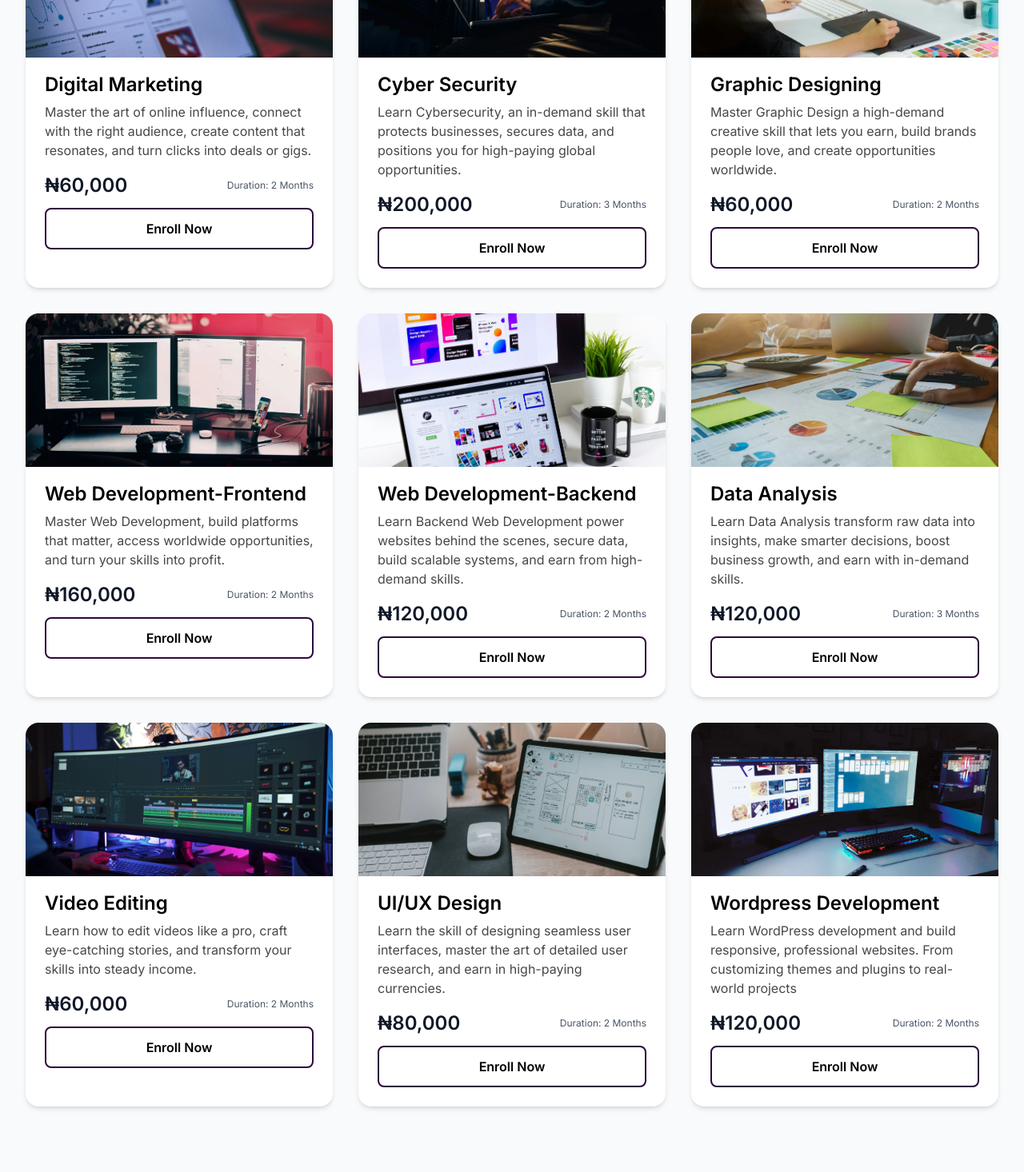
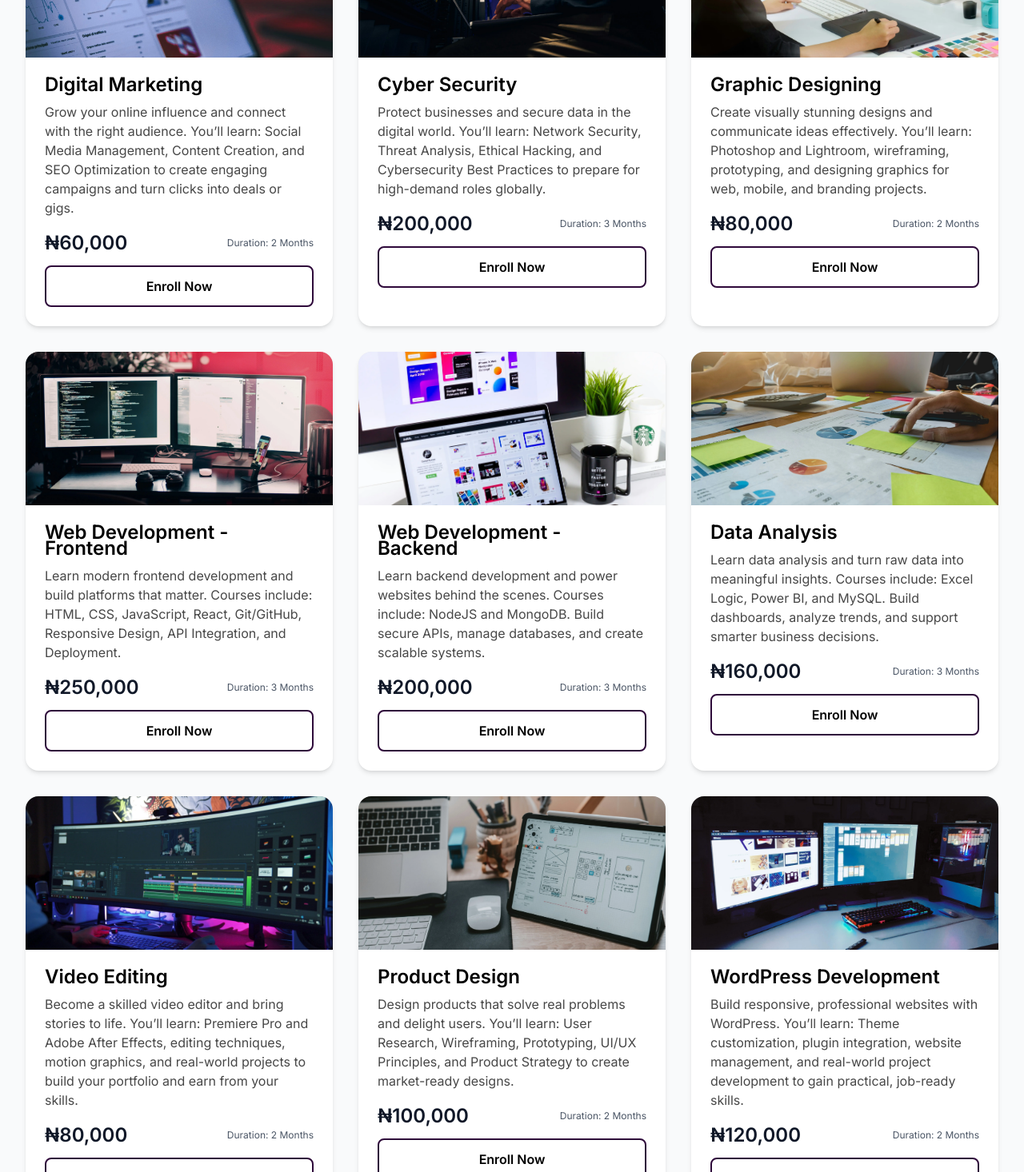
Before and after one commit to Mexican1922/project-apex, a React (Vite) app: page / in a window 1280 px wide. Shown: the part 1220-2686 px from the top of the page at 80% size. Built offline with nearby package versions, Linux system fonts and the light colour scheme.

Commit message:
Updated the descriptions in all the courses

```diff
--- a/src/components/CoursesSection.tsx
+++ b/src/components/CoursesSection.tsx
@@ -15,7 +15,7 @@ const CoursesSection: React.FC = () => {
       id: 1,
       title: "Digital Marketing",
       description:
-        "Master the art of online influence, connect with the right audience, create content that resonates, and turn clicks into deals or gigs.",
+        "Grow your online influence and connect with the right audience.\n\nYou’ll learn: Social Media Management, Content Creation, and SEO Optimization to create engaging campaigns and turn clicks into deals or gigs.",
       price: "₦60,000",
       duration: "2 Months",
       image: "/images/digital-marketing.webp",
@@ -24,7 +24,7 @@ const CoursesSection: React.FC = () => {
       id: 2,
       title: "Cyber Security",
       description:
-        "Learn Cybersecurity, an in-demand skill that protects businesses, secures data, and positions you for high-paying global opportunities.",
+        "Protect businesses and secure data in the digital world.\n\nYou’ll learn: Network Security, Threat Analysis, Ethical Hacking, and Cybersecurity Best Practices to prepare for high-demand roles globally.",
       price: "₦200,000",
       duration: "3 Months",
       image: "/images/cyber-security.webp",
@@ -33,35 +33,35 @@ const CoursesSection: React.FC = () => {
       id: 3,
       title: "Graphic Designing",
       description:
-        "Master Graphic Design a high-demand creative skill that lets you earn, build brands people love, and create opportunities worldwide.",
-      price: "₦60,000",
+        "Create visually stunning designs and communicate ideas effectively.\n\nYou’ll learn: Photoshop and Lightroom, wireframing, prototyping, and designing graphics for web, mobile, and branding projects.",
+      price: "₦80,000",
       duration: "2 Months",
       image: "/images/graphic-design.webp",
     },
     {
       id: 4,
-      title: "Web Development-Frontend",
+      title: "Web Development - Frontend",
       description:
-        "Master Web Development, build platforms that matter, access worldwide opportunities, and turn your skills into profit.",
-      price: "₦160,000",
-      duration: "2 Months",
+        "Learn modern frontend development and build platforms that matter.\n\nCourses include: HTML, CSS, JavaScript, React, Git/GitHub, Responsive Design, API Integration, and Deployment.",
+      price: "₦250,000",
+      duration: "3 Months",
       image: "/images/frontend.webp",
     },
     {
       id: 5,
-      title: "Web Development-Backend",
+      title: "Web Development - Backend",
       description:
-        "Learn Backend Web Development power websites behind the scenes, secure data, build scalable systems, and earn from high-demand skills.",
-      price: "₦120,000",
-      duration: "2 Months",
+        "Learn backend development and power websites behind the scenes.\n\nCourses include: NodeJS and MongoDB. Build secure APIs, manage databases, and create scalable systems.",
+      price: "₦200,000",
+      duration: "3 Months",
       image: "/images/backend.webp",
     },
     {
       id: 6,
       title: "Data Analysis",
       description:
-        "Learn Data Analysis transform raw data into insights, make smarter decisions, boost business growth, and earn with in-demand skills.",
-      price: "₦120,000",
+        "Learn data analysis and turn raw data into meaningful insights.\n\nCourses include: Excel Logic, Power BI, and MySQL. Build dashboards, analyze trends, and support smarter business decisions.",
+      price: "₦160,000",
       duration: "3 Months",
       image: "/images/data-analysis.webp",
     },
@@ -69,25 +69,25 @@ const CoursesSection: React.FC = () => {
       id: 7,
       title: "Video Editing",
       description:
-        "Learn how to edit videos like a pro, craft eye-catching stories, and transform your skills into steady income.",
-      price: "₦60,000",
+        "Become a skilled video editor and bring stories to life.\n\nYou’ll learn: Premiere Pro and Adobe After Effects, editing techniques, motion graphics, and real-world projects to build your portfolio and earn from your skills.",
+      price: "₦80,000",
       duration: "2 Months",
       image: "/images/video-editing.webp",
     },
     {
       id: 8,
-      title: "UI/UX Design",
+      title: "Product Design",
       description:
-        "Learn the skill of designing seamless user interfaces, master the art of detailed user research, and earn in high-paying currencies.",
-      price: "₦80,000",
+        "Design products that solve real problems and delight users.\n\nYou’ll learn: User Research, Wireframing, Prototyping, UI/UX Principles, and Product Strategy to create market-ready designs.",
+      price: "₦100,000",
       duration: "2 Months",
       image: "/images/uiux-design.webp",
     },
     {
       id: 9,
-      title: "Wordpress Development",
+      title: "WordPress Development",
       description:
-        "Learn WordPress development and build responsive, professional websites. From customizing themes and plugins to real-world projects",
+        "Build responsive, professional websites with WordPress.\n\nYou’ll learn: Theme customization, plugin integration, website management, and real-world project development to gain practical, job-ready skills.",
       price: "₦120,000",
       duration: "2 Months",
       image: "/images/wordpress.webp",
@@ -112,9 +112,10 @@ const CoursesSection: React.FC = () => {
   return (
     <section id="courses" className="py-12 md:py-16 lg:py-24 bg-gray-50">
       <div className="max-w-7xl mx-auto px-4 sm:px-6 lg:px-8">
-
-        <div className="text-center mb-8 md:mb-12"
-        style={{fontFamily: "var(--font-ui)"}}>
+        <div
+          className="text-center mb-8 md:mb-12"
+          style={{ fontFamily: "var(--font-ui)" }}
+        >
           <h2 className="text-[16px] md:text-2xl lg:text-[32px] font-semibold text-gray-900 mb-2 md:mb-3">
             Explore All Courses
           </h2>
@@ -135,7 +136,7 @@ const CoursesSection: React.FC = () => {
                 height: "256px",
               }}
             >
-              {/* Course Image - Compact */}
+              {/* Course*/}
               <div className="relative h-20 overflow-hidden bg-gray-200">
                 <img
                   src={course.image}
@@ -148,23 +149,23 @@ const CoursesSection: React.FC = () => {
                 />
               </div>
 
-
-              <div className="p-3 flex flex-col h-[176px]"
-              style={{fontFamily: "var(--font-ui)"}}>
+              <div
+                className="p-3 flex flex-col h-[176px]"
+                style={{ fontFamily: "var(--font-ui)" }}
+              >
                 <h3
-  className="text-[12px] font-semibold text-gray-900 leading-5
+                  className="text-[12px] font-semibold text-gray-900 leading-5
              truncate w-full max-w-[170px]"
->
-  {course.title}
-</h3>
-
+                >
+                  {course.title}
+                </h3>
 
                 <p className="text-[8px] text-gray-600 line-clamp-3 py-1 leading-3 flex-grow">
                   {course.description}
                 </p>
 
                 <div className="space-y-1 ">
-                  <div className="flex justify-between items-center text-xs mb-3">
+                  <div className="flex justify-between items-center text-xs mb-2">
                     <span className="font-medium text-gray-900">
                       {course.price}
                     </span>
@@ -199,13 +200,13 @@ const CoursesSection: React.FC = () => {
                   className="w-full h-full object-cover transition-transform duration-300 hover:scale-110"
                   onError={(e) => {
                     e.currentTarget.src =
-                      "https://via.placeholder.com/400x300?text=" + course.title;
+                      "https://via.placeholder.com/400x300?text=" +
+                      course.title;
                   }}
                 />
               </div>
 
-              <div className="p-5"
-              style={{fontFamily: "var(--font-ui)"}}>
+              <div className="p-5" style={{ fontFamily: "var(--font-ui)" }}>
                 <h3 className="text-xl font-semibold text-gray-900 mb-2">
                   {course.title}
                 </h3>
@@ -214,7 +215,7 @@ const CoursesSection: React.FC = () => {
                   {course.description}
                 </p>
 
-                <div className="flex justify-between items-center mb-3">
+                <div className="flex justify-between items-center mb-2">
                   <span className="text-xl font-semibold text-gray-900">
                     {course.price}
                   </span>
@@ -248,15 +249,20 @@ const CoursesSection: React.FC = () => {
                   className="w-full h-full object-cover transition-transform duration-300 hover:scale-110"
                   onError={(e) => {
                     e.currentTarget.src =
-                      "https://via.placeholder.com/400x300?text=" + course.title;
+                      "https://via.placeholder.com/400x300?text=" +
+                      course.title;
                   }}
                 />
               </div>
 
-              <div className="p-2 lg:p-6"
-              style={{fontFamily: "var(--font-ui)"}}>
-                <h3 className="text-[2px] lg:text-2xl font-medium lg:font-semibold text-black lg:mb-3 leading-5"
-                style={{fontFamily: "var(--font-ui)"}}>
+              <div
+                className="p-2 lg:p-6"
+                style={{ fontFamily: "var(--font-ui)" }}
+              >
+                <h3
+                  className="text-[2px] lg:text-2xl font-medium lg:font-semibold text-black lg:mb-3 leading-5"
+                  style={{ fontFamily: "var(--font-ui)" }}
+                >
                   {course.title}
                 </h3>
 
--- a/src/components/FAQSection.tsx
+++ b/src/components/FAQSection.tsx
@@ -48,8 +48,11 @@ const FAQSection: React.FC = () => {
   };
 
   return (
-    <section id="faqs" className="py-16 lg:py-24 bg-white"
-    style={{fontFamily: "var(--font-ui)"}}>
+    <section
+      id="faqs"
+      className="py-16 lg:py-24 bg-white"
+      style={{ fontFamily: "var(--font-ui)" }}
+    >
       <div className="max-w-7xl mx-auto px-4 sm:px-6 lg:px-8">
         <div className="grid grid-cols-1 lg:grid-cols-2 gap-12 items-center">
           <div
@@ -117,7 +120,7 @@ const FAQSection: React.FC = () => {
                     }`}
                   >
                     <p
-                      className="text-[12px] lg:text-[16px] text-black leading-3 pb-2"
+                      className="text-[12px] lg:text-[16px] text-black leading-6 pb-2"
                       style={{ fontFamily: "var(--font-ui)" }}
                     >
                       {faq.answer}
```
